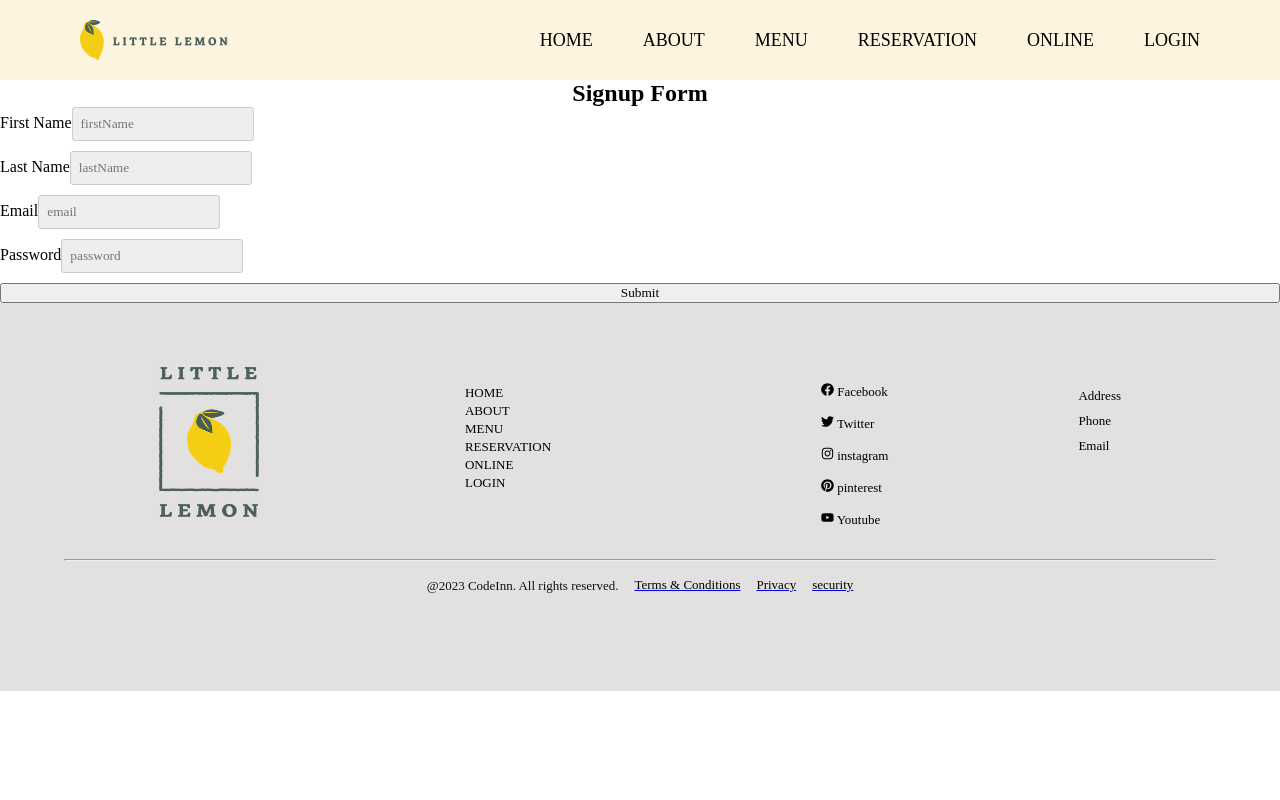
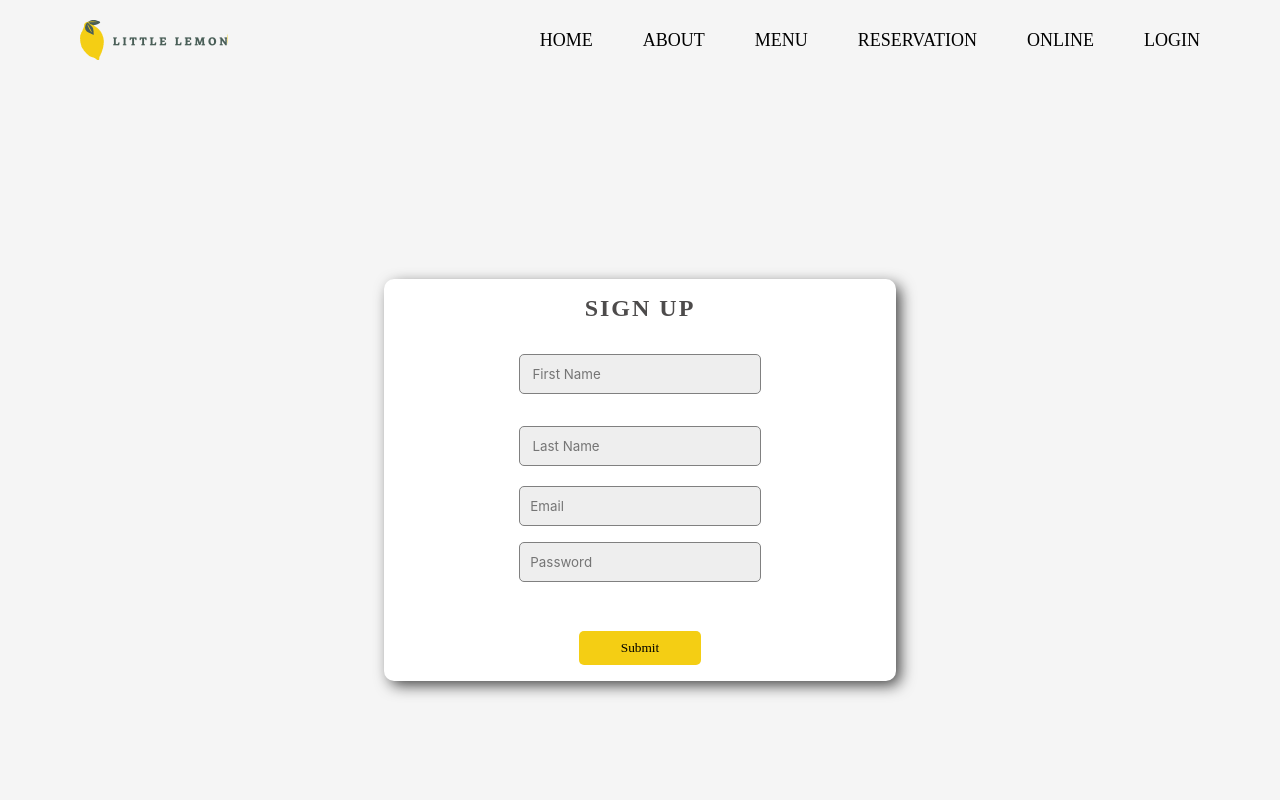
Before and after one commit to Shabarish01/repo, a React (Create React App) app: page /login in a window 1280 px wide. Shown: the top 800 px of the page. Built offline with nearby package versions, Linux system fonts and the light colour scheme.

Commit message:
confirmation form
updated form

```diff
--- a/src/App.js
+++ b/src/App.js
@@ -7,6 +7,7 @@ import Online from "./pages/Online";
 import Home from "./pages/Home"
 import About from "./pages/About"
 import Nav from "./components/Nav";
+import Confirmation from "./pages/Confirmation"
 import "./CSS/App.css"
 import Footer from "./components/Footer";
 
@@ -24,6 +25,7 @@ function App() {
         <Route path="/Reservation" element={<Reservation />} />
         <Route path="/Online" element={<Online />} />
         <Route path="/login" element={<Login />} />
+        <Route path="/Confirmation" element={<Confirmation />} />
       </Routes>
   <Footer />
   </>
--- a/src/CSS/App.css
+++ b/src/CSS/App.css
@@ -20,3 +20,87 @@ textarea {
   border-radius: 0.2rem;
   resize: none;
 }
+
+/* Reservation page */
+
+
+body {
+  margin: 0;
+  padding: 0;
+  background: url('../components/img/767042.jpg') no-repeat center center fixed;
+  background-size: cover;
+}
+
+.booking-heading  {
+ color: rgb(77, 75, 75);
+text-transform: uppercase;
+letter-spacing: 2px;
+display: block;
+font-weight: bold;
+font-size:  large;
+margin-bottom: 1rem;
+margin-left: 35%;
+}
+
+
+.app_booking {
+  display: flex;
+  justify-content: center;
+  align-items: center;
+  height: 100vh;
+}
+
+.input-grp {
+  width: 100%;
+  margin-bottom: 1.5rem;
+  height: 40px;
+  border-radius: 5px;
+  border: 1px solid gray;
+  padding: 0.8rem;
+  font-family: 'Inter', sans-serif;
+  outline: none;
+}
+
+.app_booking-table {
+  background-color: white;
+  padding: 1rem;
+  border-radius: 10px;
+  box-shadow: 5px 5px 15px -1px rgba(0, 0, 0, 0.75);
+  width: 40%;
+}
+
+.app_booking-numbers{
+  margin-bottom: 1rem;
+  margin-top: 1rem;
+}
+
+.app_preferences{
+  margin-bottom: 1rem;
+}
+
+.action-button{
+  margin-left: 35%;
+}
+/* Confirmation */
+
+.reserve-header-text{
+  display: grid;
+  grid-template-columns: auto;
+  justify-content: center;
+  align-items: center;
+  height: 50vh;
+}
+
+.redirect-button{
+  width: 50%;
+  margin-left: 25%;
+  margin-top: 1rem;
+  margin-bottom: 1rem;
+  padding: 0.62em;
+  border-radius: 5px;
+  color: black;
+  background-color: #f4ce14;
+  border: 1px dashed #f4ce14;
+  cursor: pointer;
+  text-decoration: none;
+}
--- a/src/CSS/Card.css
+++ b/src/CSS/Card.css
@@ -74,6 +74,7 @@
     border-width: 1px;
     border-color: #edefee;
     transition: 0.2s;
+    cursor: pointer;
   }
 
 
--- a/src/CSS/Header.css
+++ b/src/CSS/Header.css
@@ -1,5 +1,5 @@
 .app_header-container {
-    background-color: #495e57;
+  background-color: #495e57;
     display: grid;
     grid-template-columns: 1fr 1fr;
     padding: 1.25rem 5rem 2.5rem 5rem;
@@ -24,14 +24,12 @@
   }
   .action-button {
     background-color: #f4ce14;
-    padding: 0.5rem 1rem 0.5rem 1rem;
     border-radius: 0.2rem;
     text-decoration: none;
     color: black;
     font-family: "Karla";
     font-size: 1rem;
   }
-
   .action-button:hover {
     background-color: #495e57;
     color: #eeeeee;
--- a/src/CSS/Nav.css
+++ b/src/CSS/Nav.css
@@ -3,7 +3,7 @@
     display: flex;
     justify-content: space-between;
     align-items: center;
-    background-color: #fdf4e0;
+    background-color: whitesmoke;
     padding: 20px 80px;
     font-family: 'Markazi Text', serif;
 }
@@ -33,12 +33,13 @@
     transition: all 0.3s ease-in-out;
 }
 .app_navbar-links li a:hover {
-    background-color: yellow;
+    background-color: #f4ce14;
+    transition: 0.25s;
 }
 .app_navbar-links li a:hover::after{
     content: "";
-    width: 30%;
-    height: 2px;
+    width: 50%;
+    height: 1px;
     position: absolute;
     bottom: -4px;
     left: 20px;
--- a/src/CSS/footer.css
+++ b/src/CSS/footer.css
@@ -1,5 +1,6 @@
 .app_footer-section{
-    padding: 4rem 4rem;
+    padding: 2rem 4rem;
+    margin-top: 1rem;
 }
 .app_footer{
     background-color: rgb(227, 224, 224);
@@ -16,7 +17,7 @@
     flex-wrap: wrap;
    width: auto;
     text-align: left;
-    margin-bottom: 2rem;
+    margin-bottom: 1rem;
 }
 .app_links{
     width: 150px;
--- a/src/CSS/login.css
+++ b/src/CSS/login.css
@@ -1,44 +1,97 @@
-/* CSS for Signup Form */
-.container {
-    max-width: 400px;
-    margin: 0 auto;
-    padding: 20px;
-    background-color: #f2f2f2;
-    border-radius: 5px;
+
+ .body_login {
+  display: flex;
+  justify-content: center;
+  align-items: center;
+  height: 100vh;
+  margin: 0;
+  background-color: #f5f5f5;
 }
 
-  h2 {
-    text-align: center;
+.app_Signup {
+  background-color: white;
+  padding: 1rem;
+  border-radius: 10px;
+  display: flex;
+  flex-direction: column;
+  align-items: center;
+  box-shadow: 5px 5px 15px -1px rgba(0,0,0,0.75);
+  width: 40%;
+
 }
 
-  form {
-    display: flex;
-    flex-direction: column;
+.title {
+  color: rgb(77, 75, 75);
+  text-transform: uppercase;
+  letter-spacing: 2px;
+  display: block;
+  font-weight: bold;
+  font-size: x-large;
+  margin-bottom: 2rem;
 }
 
-  label {
-    margin-bottom: 5px;
+.app_fname {
+  width: 100%;
+  margin-bottom: 2rem;
+  height: 40px;
+  border-radius: 5px;
+  border: 1px solid gray;
+  padding: 0.8rem;
+  font-family: 'Inter', sans-serif;
+  outline: none;
 }
 
-  input[type="text"],
-  input[type="email"],
-  input[type="password"] {
-    padding: 8px;
-    margin-bottom: 10px;
-    border: 1px solid #ccc;
-    border-radius: 3px;
+.app_lname {
+  width: 100%;
+  margin-bottom: 1.25rem;
+  height: 40px;
+  border-radius: 5px;
+  border: 1px solid gray;
+  padding: 0.8rem;
+  font-family: 'Inter', sans-serif;
+  outline: none;
 }
 
-  input[type="submit"] {
-    padding: 10px;
-    background-color: #4caf50;
-    color: #fff;
-    border: none;
-    border-radius: 3px;
+.app_email {
+  width: 100%;
+  margin-bottom: 1.25em;
+  height: 40px;
+  border-radius: 5px;
+  border: 1px solid gray;
+  padding: 0.8em;
+  font-family: 'Inter', sans-serif;
+  outline: none;
+}
+
+.app_password {
+  width: 100%;
+  margin-bottom: 1.25em;
+  height: 40px;
+  border-radius: 5px;
+  border: 1px solid gray;
+  padding: 0.8em;
+  font-family: 'Inter', sans-serif;
+  outline: none;
+}
+
+
+
+.login_btn {
+  width: 50%;
+  margin-left: 25%;
+  margin-top: 2rem;
+  padding: 0.625em;
+  border-radius: 5px;
+  color: black;
+  background-color: #f4ce14;
+  border: 1px dashed #f4ce14;
   cursor: pointer;
 }
 
-  .error {
-    color: red;
-    margin-top: 5px;
+.login_btn:hover {
+  color: #f4ce14;
+  background-color: black;
+  border: 1px;
+  cursor: pointer;
+  transition: 0.5s;
 }
--- a/src/components/Header.js
+++ b/src/components/Header.js
@@ -1,7 +1,8 @@
 import React from 'react'
+import { Link } from 'react-router-dom';
 import "../CSS/Header.css";
 import imgHeader from "../components/img/restaurantfood.jpeg"
-import { Link } from 'react-router-dom';
+
 
 const headerData ={
   title: "Little Lemon",
@@ -18,7 +19,7 @@ function Header() {
         <h3 className='app_subheading'>{headerData.subTitle}</h3> <br/>
         <p className='app_description'>{headerData.description}</p>
         <br></br>
-        <Link className="action-button" to="/reservations">Reserve a table</Link>
+        <Link className="action-button" to="/Reservation">Reserve a table</Link>
       </div>
 
       <div className='app_header-img'>
--- a/src/components/Main.js
+++ b/src/components/Main.js
@@ -23,7 +23,6 @@ const Main = () => {
         Price: 9.99,
         ImgUrl: dessert}
 ]
-debugger;
     return (
         <>
         <section className="Main-container">
--- a/src/pages/Confirmation.js
+++ b/src/pages/Confirmation.js
@@ -7,8 +7,8 @@ function Confirmation() {
     <div>
       <section className="reserve-header-text">
         <h1>Your Reservation is Confirmed!</h1>
-        <h4>A confirmation message has been sent to your email.</h4>
-        <h4>Thanks for dining with us!<span><FaRegSmileBeam /></span></h4>
+        <h3>A confirmation message has been sent to your email.</h3>
+        <h3>Thanks for dining with us! <span><FaRegSmileBeam /></span></h3>
       </section>
      <section>
       <Link className="redirect-button" to="/Online">
--- a/src/pages/Reservations.js
+++ b/src/pages/Reservations.js
@@ -1,7 +1,4 @@
-import React from 'react'
-import {useState} from 'react'
-import { Link } from 'react-router-dom';
-import img3 from "../components/img/767042.jpg"
+import React, { useState } from 'react';
 import dayjs from 'dayjs';
 import { DemoContainer } from '@mui/x-date-pickers/internals/demo';
 import { LocalizationProvider } from '@mui/x-date-pickers/LocalizationProvider';
@@ -9,80 +6,88 @@ import { AdapterDayjs } from '@mui/x-date-pickers/AdapterDayjs';
 import { DatePicker } from '@mui/x-date-pickers/DatePicker';
 import Box from '@mui/material/Box';
 import Slider from '@mui/material/Slider';
+import { Link } from 'react-router-dom';
+import img3 from "../components/img/767042.jpg";
+import { Typography } from '@mui/material';
 
-function Reservations() {
-
+function Reservation() {
   const [fName, setFName] = useState("");
   const [lName, setLName] = useState("");
   const [email, setEmail] = useState("");
-  const [Value, setValue] = useState(dayjs('YYYY/MM/DD'));
-  const handleChange = ( event, value) =>{}
+  const [tag, setTag] = useState(dayjs('YYYY/MM/DD'));
   const [preferences, setPreferences] = useState("");
+  const [value, setValue] = React.useState(5);
+
+  const handleChange = (event, newValue) => {
+    setValue(newValue);
+  };
 
   return (
     <>
       <div className='app_booking'>
-      <div className='app_booking-image'>
-        <img src={img3} alt='food-picture'/>
-        <button className="app_booking-btn">
-          Reserve Slot
-        </button>
-      </div>
         <div className='app_booking-table'>
           <h3 className='booking-heading'>Book Here</h3>
           <form className='booking-form'>
             <div className='Reserved-Name'>
-            <label className='First-name'>First-name</label>
-            <input
+              <input className='input-grp'
                 type="text"
                 id='fname'
                 placeholder="firstName"
                 name="firstName"
                 value={fName}
-            onChange={(e) => setFName(e.target.value)}></input>
+                onChange={(e) => setFName(e.target.value)}
+              />
             </div>
             <div className='Reserved-Name'>
-            <label className='Last-name'>lastName</label>
-            <input
+              <input  className='input-grp'
                 type="text"
                 id='lname'
                 placeholder="Last-Name"
                 name="lastName"
                 value={lName}
-            onChange={(e) => setLName(e.target.value)}></input>
+                onChange={(e) => setLName(e.target.value)}
+              />
             </div>
             <div className='Reserved-email'>
-            <label className='email'>Email</label>
-            <input
+              <input  className='input-grp'
                 type="email"
                 id='email'
                 placeholder="email"
                 name="email"
                 value={email}
-            onChange={(e) => setEmail(e.target.value)}>
-            </input>
+                onChange={(e) => setEmail(e.target.value)}
+              />
             </div>
-          <div >
             <div className='booking-date'>
               <label className='date'>Book here</label>
               <LocalizationProvider dateAdapter={AdapterDayjs}>
                 <DemoContainer components={['DatePicker']}>
-              <DatePicker className='date-box'
-              Value={Date}
-              onChange={(newDate) => setValue(newDate)}
+                  <DatePicker
+                    className='date-box'
+                    value={tag}
+                    onChange={(newValue) => setTag(newValue)}
                   />
                 </DemoContainer>
               </LocalizationProvider>
             </div>
-
             <div className='app_booking-numbers'>
               <label className='app_numbers'>Number of people</label>
               <Box width={300}>
-           <Slider defaultValue={5} aria-label="Default" valueLabelDisplay="auto" min="0" max="10" onChange={handleChange} />
+                <Slider
+                  defaultValue={5}
+                  aria-label="Default"
+                  valueLabelDisplay="auto"
+                  min={0}
+                max={10}
+                  value={value}
+                  onChange={handleChange}
+                />
               </Box>
-
-           <div>
-        <label htmlFor="preferences">Seating preferences</label> <br></br>
+              <Typography>{value}</Typography>
+            </div>
+            <div className='app_preferences'>
+              <label htmlFor="preferences">Seating preferences</label>
+              <br />
               <select
                 id="preferences"
                 value={preferences}
@@ -94,18 +99,14 @@ function Reservations() {
                 <option>Outdoor (Sidewalk)</option>
               </select>
             </div>
-
-          </div>
             <Link className="action-button" to="/Confirmation">
               Book Table
             </Link>
-          </div>
           </form>
         </div>
       </div>
     </>
-
-  )
+  );
 }
 
-export default Reservations;
+export default Reservation;
--- a/src/pages/login.js
+++ b/src/pages/login.js
@@ -29,16 +29,16 @@ const Login = () => {
   });
 
   return (
-    <div>
+    <section className='body_login'>
       <div className='app_Signup'>
-      <h2 style={{ textAlign: 'center'}}>Signup Form</h2>
+      <h2 style={{ textAlign: 'center'}} className='title'>Sign UP</h2>
       {successful && <p>{successful}</p>}
       <form className="app_form" onSubmit={formik.handleSubmit}>
-      <div className='app_fname'>
-          <label className="firstName">First Name</label>
+      <div >
           <input
             type="text"
-            placeholder="firstName"
+            placeholder="First Name"
+            className = "app_fname"
             name="firstName"
             {...formik.getFieldProps('firstName')}
           />
@@ -46,11 +46,10 @@ const Login = () => {
             <div>{formik.errors.firstName}</div>
           )}
         </div>
-        <div className='app_lname'>
-          <label className="lastName">Last Name</label>
-          <input
+        <div >
+          <input className = "app_lname"
             type="text"
-            placeholder="lastName"
+            placeholder="Last Name"
             name="lastName"
             {...formik.getFieldProps('lastName')}
           />
@@ -58,11 +57,10 @@ const Login = () => {
             <div>{formik.errors.lastName}</div>
           )}
         </div>
-        <div className='app_email'>
-          <label className="email">Email</label>
-          <input
+        <div >
+          <input className = "app_email"
             type="email"
-            placeholder="email"
+            placeholder="Email"
             name="email"
             {...formik.getFieldProps('email')}
           />
@@ -70,11 +68,10 @@ const Login = () => {
             <div>{formik.errors.email}</div>
           )}
         </div>
-        <div className='password'>
-          <label className="password">Password</label>
-          <input
+        <div >
+          <input className = "app_password"
             type="password"
-            placeholder="password"
+            placeholder="Password"
             name="password"
             {...formik.getFieldProps('password')}
           />
@@ -82,10 +79,10 @@ const Login = () => {
             <div>{formik.errors.password}</div>
           )}
         </div>
-        <button type="submit">Submit</button>
+        <button className='login_btn' type="submit">Submit</button>
       </form>
     </div>
-    </div>
+    </section>
   );
 };
 
```
Lines whose indentation alone changed are shown as unchanged.
